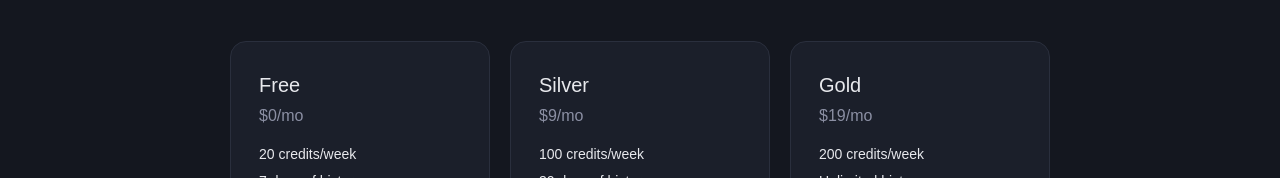
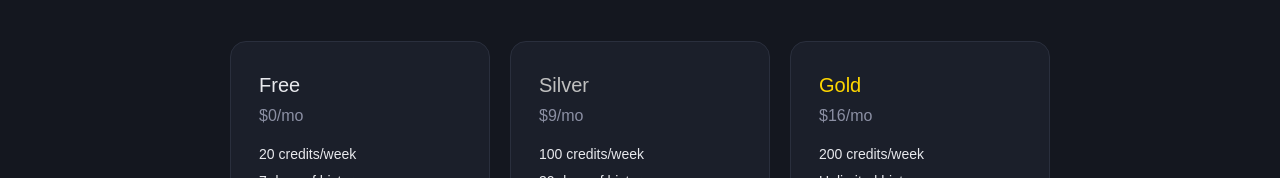
Before and after one commit to harry23yu/neurocontext, a Next.js app: page /pricing in a window 1280 px wide. Shown: the part 210-388 px from the top of the page. Built offline with nearby package versions, Linux system fonts and the light colour scheme; no server answers; the database is empty.

Commit message:
Change Silver and Gold text colors, set Gold price to $16

```diff
--- a/app/pricing/PricingCards.tsx
+++ b/app/pricing/PricingCards.tsx
@@ -5,8 +5,20 @@ import { PLAN_LIMITS, type Plan } from "@/app/lib/plans";
 const CARDS: { plan: Plan; name: string; price: string }[] = [
   { plan: "free", name: "Free", price: "$0/mo" },
   { plan: "silver", name: "Silver", price: "$9/mo" },
-  { plan: "gold", name: "Gold", price: "$19/mo" },
+  { plan: "gold", name: "Gold", price: "$16/mo" },
 ];
+
+const TIER_STYLES: Record<Plan, { name: string }> = {
+  free: {
+    name: "var(--color-text)",
+  },
+  silver: {
+    name: "#C0C0C0",
+  },
+  gold: {
+    name: "#FFD700",
+  },
+};
 
 function historyLabel(historyDays: number): string {
   return historyDays === -1 ? "Unlimited history" : `${historyDays} days of history`;
@@ -31,6 +43,7 @@ export default function PricingCards({
       {CARDS.map(({ plan, name, price }) => {
         const limits = PLAN_LIMITS[plan];
         const isCurrent = currentPlan === plan;
+        const tier = TIER_STYLES[plan];
 
         return (
           <div
@@ -46,7 +59,7 @@ export default function PricingCards({
             }}
           >
             <div>
-              <h2 style={{ color: "var(--color-text)", fontSize: "1.25rem", margin: 0 }}>
+              <h2 style={{ color: tier.name, fontSize: "1.25rem", margin: 0 }}>
                 {name}
               </h2>
               <p style={{ color: "var(--color-muted)", margin: "0.25rem 0 0" }}>{price}</p>
@@ -107,7 +120,7 @@ export default function PricingCards({
                     cursor: "pointer",
                   }}
                 >
-                  Upgrade
+                  Select Plan
                 </button>
               </form>
             )}
```
